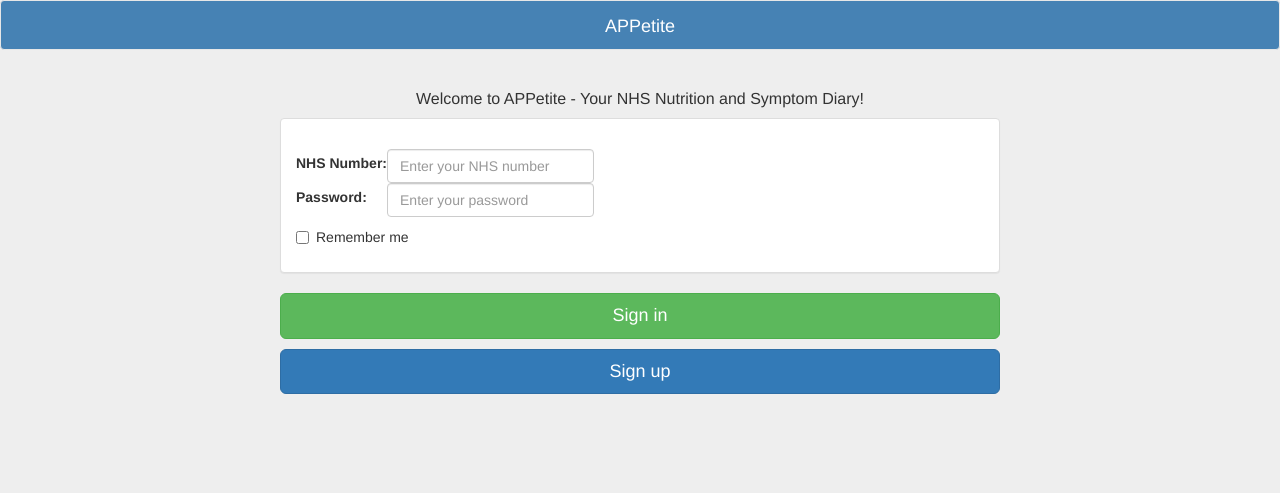
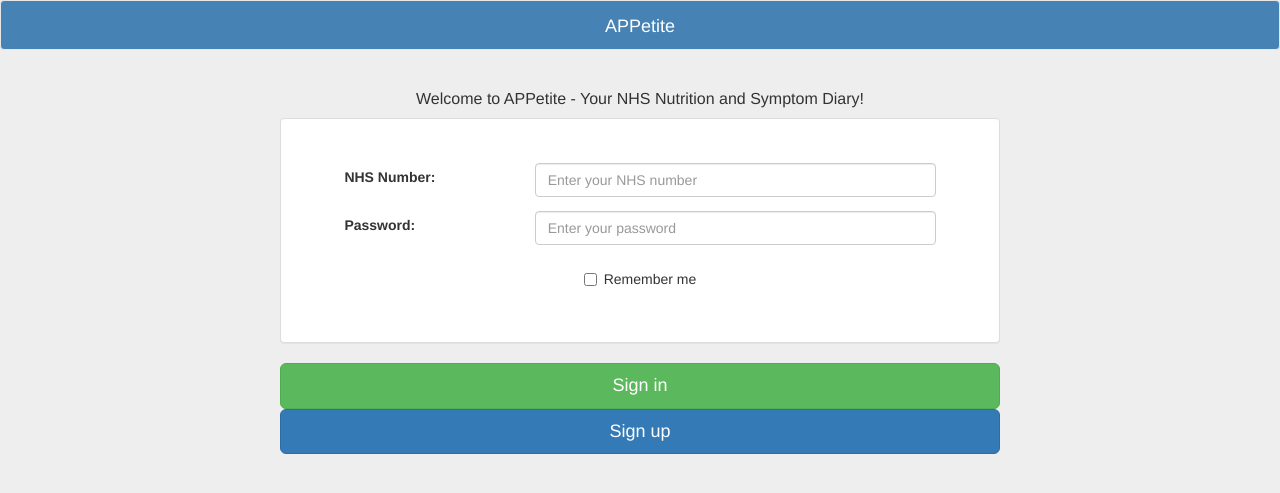
Before and after one commit to maodayezheng/nhs-nutrition-diary, a PHP site: page / in a window 1280 px wide. Shown: the top 493 px of the page. Run offline with PHP 8.4, Linux system fonts and the light colour scheme.

Commit message:
Update standardPage.css

```diff
--- a/nhs-nutrition-diary/WebContent/css/standardPage.css
+++ b/nhs-nutrition-diary/WebContent/css/standardPage.css
@@ -59,8 +59,10 @@
 	height:400px;
 }
 .login-table,
-.regester-table,
+.register-table
 {
+	padding-left:5%;
+	padding-right:5%;
 	border:0;
 	width:100%;
 	text-align: center;
@@ -73,7 +75,8 @@
 	margin-top: 10px;
 }
 
-#btn_signup_to_details{
+.btn-signup{
+	display:block;
 	max-width:767px;
 	align:center;
 	margin:10px auto;
@@ -95,13 +98,11 @@
 	left:50%;
 	top:50%;
 	z-index:1040;
-
-
 }
 .tab-panel{
 
-	width:765px;
-	height:371px;
+	width:100%;
+	height:100%;
 
 }
 
```
